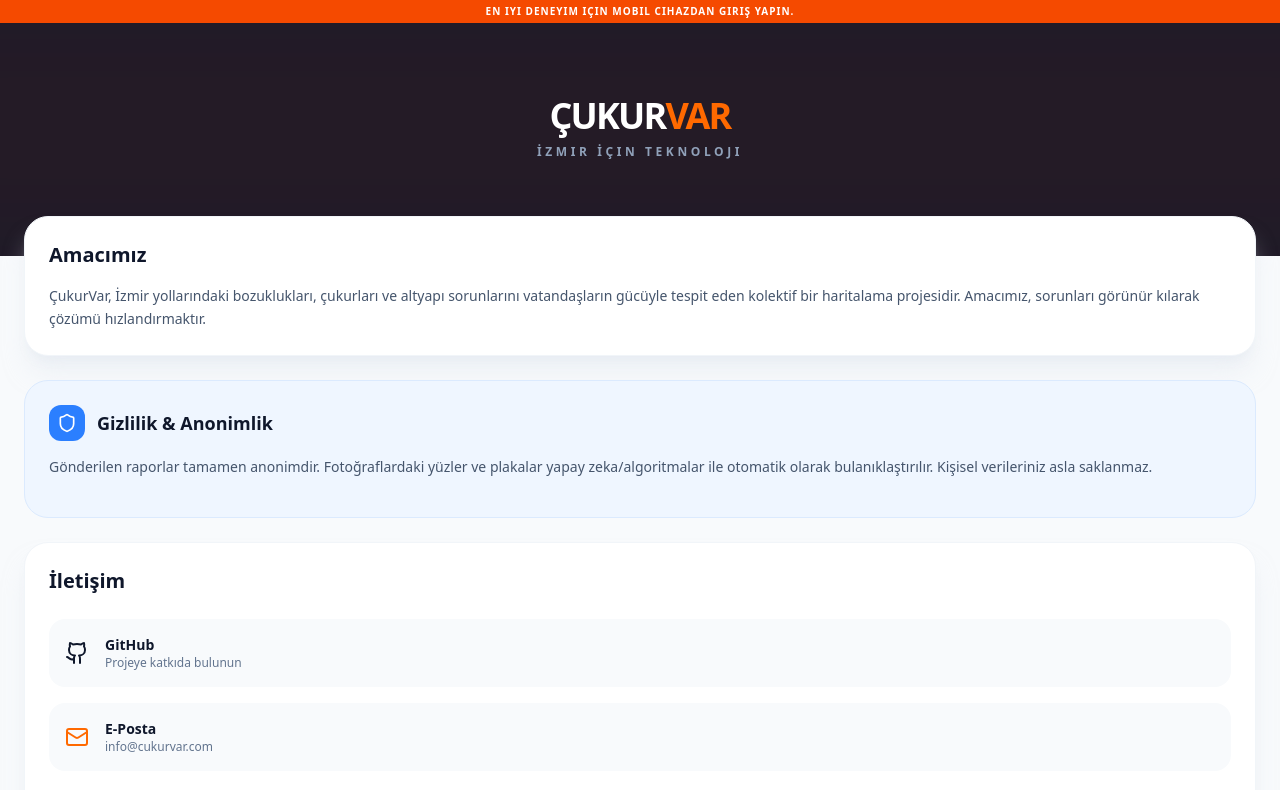
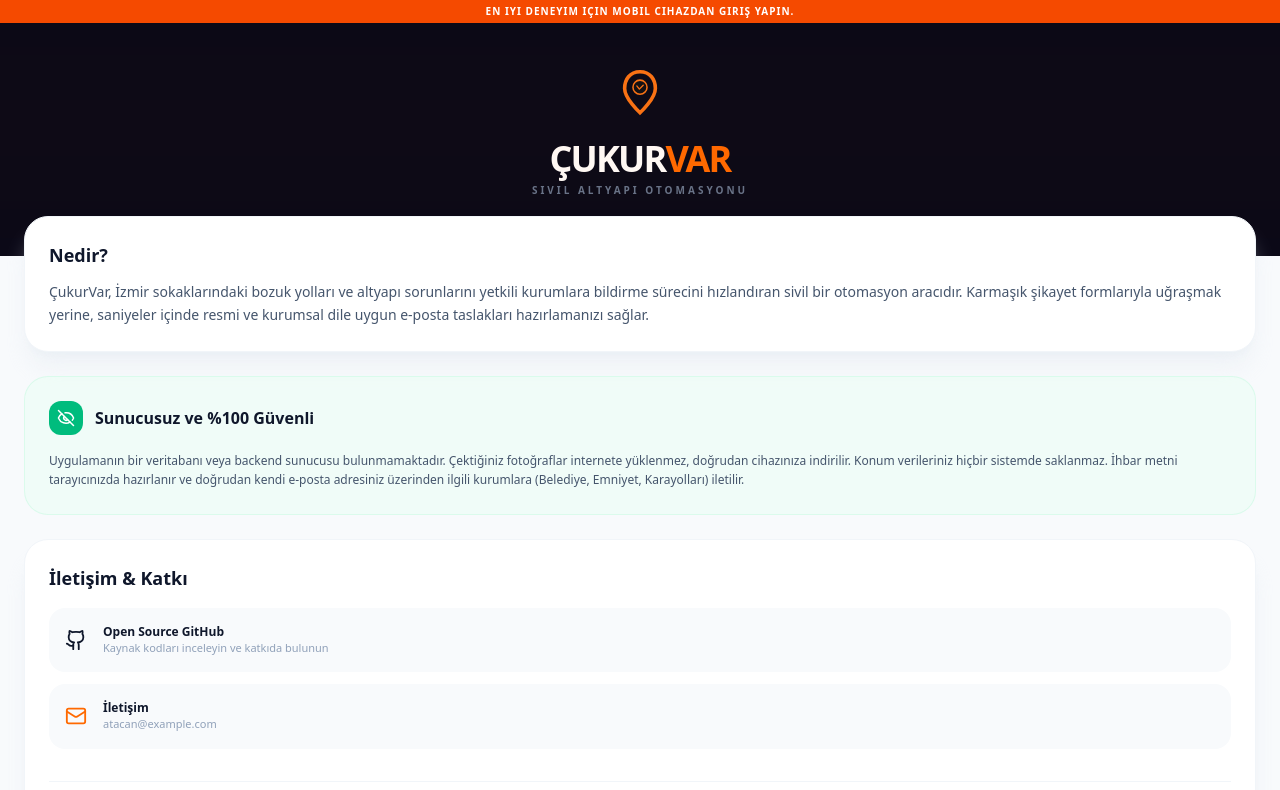
Before and after one commit to AtaCanYmc/cukur-var-web, a React (Vite) app: page /hakkinda in a window 1280 px wide. Shown: the top 790 px of the page. Built offline with nearby package versions, Linux system fonts and the light colour scheme.

Commit message:
feat: update AboutPage layout and content for improved clarity and aesthetics

```diff
--- a/src/pages/AboutPage.tsx
+++ b/src/pages/AboutPage.tsx
@@ -1,6 +1,6 @@
 import React from 'react';
 import { PageWrapper } from '../components/layout/PageWrapper';
-import { Shield, Mail, Github, Heart } from 'lucide-react';
+import { Mail, Github, Heart, EyeOff } from 'lucide-react';
 import { useDevice } from '../hooks/useDevice';
 
 export const AboutPage: React.FC = () => {
@@ -9,69 +9,77 @@ export const AboutPage: React.FC = () => {
     return (
         <PageWrapper showBottomNav={false} showHeader={false} showBadges={false} showHomeButton={isMobile}>
             <div className="min-h-screen bg-slate-50 dark:bg-slate-900 pb-32">
-                {/* Header Image / Banner */}
-                <div className="h-64 bg-slate-900 relative overflow-hidden flex items-center justify-center">
-                    <div className="absolute inset-0 bg-orange-600/10 blur-3xl rounded-full scale-150" />
-                    <div className="z-10 text-center">
-                        <h1 className="text-4xl font-black text-white tracking-tighter mb-2">
-                            ÇUKUR<span className="text-orange-500">VAR</span>
-                        </h1>
-                        <p className="text-slate-400 text-xs font-bold uppercase tracking-[0.3em]">
-                            İzmir İçin Teknoloji
-                        </p>
+                {/* Header / Banner (Yeni Turuncu & Siyah Teması) */}
+                <div className="h-64 bg-slate-950 relative overflow-hidden flex flex-col items-center justify-center">
+                    <div className="absolute inset-0 bg-orange-500/5 blur-3xl rounded-full scale-150" />
+
+                    {/* Logomuzun Minimalist SVG Hali */}
+                    <div className="w-16 h-16 mb-4">
+                        <svg viewBox="0 0 500 500" width="100%" height="100%">
+                            <path d="M 250 100 C 170 100 130 160 130 230 C 130 310 250 420 250 420 C 250 420 370 310 370 230 C 370 160 330 100 250 100 Z" fill="none" stroke="#f97316" strokeWidth="28" strokeLinecap="round"/>
+                            <circle cx="250" cy="220" r="55" fill="#090d16" stroke="#f97316" strokeWidth="12" />
+                            <path d="M 225 210 L 245 235 L 275 205" fill="none" stroke="#f97316" strokeWidth="10" strokeLinecap="round" strokeLinejoin="round"/>
+                        </svg>
                     </div>
+
+                    <h1 className="text-4xl font-black text-white tracking-tighter mb-1">
+                        ÇUKUR<span className="text-orange-500">VAR</span>
+                    </h1>
+                    <p className="text-slate-500 text-[10px] font-bold uppercase tracking-[0.3em]">
+                        Sivil Altyapı Otomasyonu
+                    </p>
                 </div>
 
                 <div className="px-6 -mt-10 relative z-10">
                     {/* Mission Card */}
-                    <div className="bg-white dark:bg-slate-800 rounded-3xl p-6 shadow-xl shadow-slate-200/50 dark:shadow-none mb-6 border border-slate-100 dark:border-slate-700">
-                        <h2 className="text-xl font-bold text-slate-900 dark:text-white mb-4">Amacımız</h2>
+                    <div className="bg-white dark:bg-slate-800 rounded-3xl p-6 shadow-xl shadow-slate-200/40 dark:shadow-none mb-6 border border-slate-100 dark:border-slate-700/60">
+                        <h2 className="text-lg font-bold text-slate-900 dark:text-white mb-3">Nedir?</h2>
                         <p className="text-slate-600 dark:text-slate-300 leading-relaxed text-sm">
-                            ÇukurVar, İzmir yollarındaki bozuklukları, çukurları ve altyapı sorunlarını vatandaşların gücüyle tespit eden kolektif bir haritalama projesidir. Amacımız, sorunları görünür kılarak çözümü hızlandırmaktır.
+                            ÇukurVar, İzmir sokaklarındaki bozuk yolları ve altyapı sorunlarını yetkili kurumlara bildirme sürecini hızlandıran sivil bir otomasyon aracıdır. Karmaşık şikayet formlarıyla uğraşmak yerine, saniyeler içinde resmi ve kurumsal dile uygun e-posta taslakları hazırlamanızı sağlar.
                         </p>
                     </div>
 
-                    {/* KVKK / Privacy Card */}
-                    <div className="bg-blue-50 dark:bg-slate-800/50 rounded-3xl p-6 mb-6 border border-blue-100 dark:border-slate-700">
+                    {/* KVKK / Privacy Card (Yenilenen Doğru Bilgiler) */}
+                    <div className="bg-emerald-50/60 dark:bg-slate-800/50 rounded-3xl p-6 mb-6 border border-emerald-100/70 dark:border-slate-700/60">
                         <div className="flex items-center gap-3 mb-4">
-                            <div className="p-2 bg-blue-500 text-white rounded-xl">
-                                <Shield size={20} />
+                            <div className="p-2 bg-emerald-500 text-white rounded-xl">
+                                <EyeOff size={18} />
                             </div>
-                            <h2 className="text-lg font-bold text-slate-900 dark:text-white">Gizlilik & Anonimlik</h2>
+                            <h2 className="text-base font-bold text-slate-900 dark:text-white">Sunucusuz ve %100 Güvenli</h2>
                         </div>
-                        <p className="text-slate-600 dark:text-slate-300 text-sm mb-4">
-                            Gönderilen raporlar tamamen anonimdir. Fotoğraflardaki yüzler ve plakalar yapay zeka/algoritmalar ile otomatik olarak bulanıklaştırılır. Kişisel verileriniz asla saklanmaz.
+                        <p className="text-slate-600 dark:text-slate-300 text-xs leading-relaxed space-y-2">
+                            Uygulamanın bir veritabanı veya backend sunucusu bulunmamaktadır. Çektiğiniz fotoğraflar internete yüklenmez, doğrudan cihazınıza indirilir. Konum verileriniz hiçbir sistemde saklanmaz. İhbar metni tarayıcınızda hazırlanır ve doğrudan kendi e-posta adresiniz üzerinden ilgili kurumlara (Belediye, Emniyet, Karayolları) iletilir.
                         </p>
                     </div>
 
                     {/* Developer / Contact */}
-                    <div className="bg-white dark:bg-slate-800 rounded-3xl p-6 shadow-xl shadow-slate-200/50 dark:shadow-none border border-slate-100 dark:border-slate-700">
-                        <h2 className="text-xl font-bold text-slate-900 dark:text-white mb-6">İletişim</h2>
+                    <div className="bg-white dark:bg-slate-800 rounded-3xl p-6 shadow-xl shadow-slate-200/40 dark:shadow-none border border-slate-100 dark:border-slate-700/60">
+                        <h2 className="text-lg font-bold text-slate-900 dark:text-white mb-4">İletişim & Katkı</h2>
 
-                        <div className="space-y-4">
-                            <a href="https://github.com/atacan" target="_blank" rel="noopener noreferrer"
-                                className="flex items-center gap-4 p-4 rounded-2xl bg-slate-50 dark:bg-slate-900 hover:bg-slate-100 transition-colors">
-                                <Github className="text-slate-900 dark:text-white" size={24} />
+                        <div className="space-y-3">
+                            <a href="https://github.com/atacan/cukurvar" target="_blank" rel="noopener noreferrer"
+                               className="flex items-center gap-4 p-4 rounded-2xl bg-slate-50 dark:bg-slate-900/40 hover:bg-slate-100 dark:hover:bg-slate-900 transition-colors">
+                                <Github className="text-slate-900 dark:text-white" size={22} />
                                 <div>
-                                    <h3 className="font-bold text-slate-900 dark:text-white text-sm">GitHub</h3>
-                                    <p className="text-xs text-slate-500">Projeye katkıda bulunun</p>
+                                    <h3 className="font-bold text-slate-900 dark:text-white text-xs">Open Source GitHub</h3>
+                                    <p className="text-[11px] text-slate-400">Kaynak kodları inceleyin ve katkıda bulunun</p>
                                 </div>
                             </a>
 
-                            <div className="flex items-center gap-4 p-4 rounded-2xl bg-slate-50 dark:bg-slate-900">
-                                <Mail className="text-orange-500" size={24} />
+                            <div className="flex items-center gap-4 p-4 rounded-2xl bg-slate-50 dark:bg-slate-900/40">
+                                <Mail className="text-orange-500" size={22} />
                                 <div>
-                                    <h3 className="font-bold text-slate-900 dark:text-white text-sm">E-Posta</h3>
-                                    <p className="text-xs text-slate-500">info@cukurvar.com</p>
+                                    <h3 className="font-bold text-slate-900 dark:text-white text-xs">İletişim</h3>
+                                    <p className="text-[11px] text-slate-400">atacan@example.com</p>
                                 </div>
                             </div>
                         </div>
 
-                        <div className="mt-8 text-center">
-                            <p className="text-xs text-slate-400 flex items-center justify-center gap-1">
+                        <div className="mt-8 text-center border-t border-slate-100 dark:border-slate-700/40 pt-6">
+                            <p className="text-[11px] text-slate-400 flex items-center justify-center gap-1">
                                 İzmir'de <Heart size={10} className="text-red-500 fill-red-500" /> ile geliştirildi.
                             </p>
-                            <p className="text-[10px] text-slate-300 dark:text-slate-600 mt-2">
+                            <p className="text-[9px] text-slate-300 dark:text-slate-600 mt-1">
                                 v1.0.0 • 2026
                             </p>
                         </div>
```
